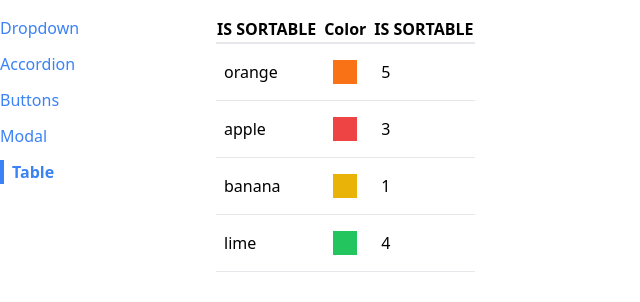
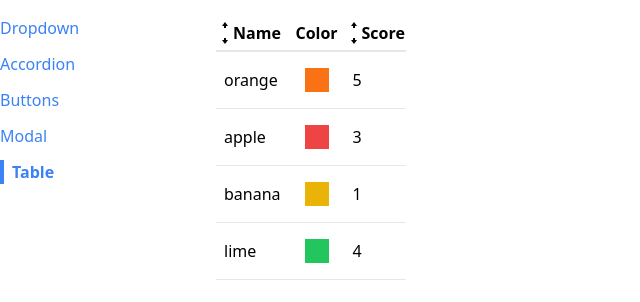
Before and after one commit to kuladeepperumalla/react-custom-components, a React (Create React App) app: page /table in a window 1280 px wide. Shown: the top 302 px of the page, without its empty margins (0-640 px from the left). Built offline with nearby package versions, Linux system fonts and the light colour scheme.

Commit message:
commit #21 Sortable Table

```diff
--- a/src/components/SortableTable.js
+++ b/src/components/SortableTable.js
@@ -1,7 +1,11 @@
+import {GoArrowSmallUp, GoArrowSmallDown} from 'react-icons/go'
+import { useState } from 'react';
 import Table from './Table';
 
 function SortableTable(props){
-    const {config} = props;
+    const {config, data} = props;
+    const [sortOrder, setSortOrder] = useState(null);
+    const [sortBy, setSortBy] = useState(null)
 
     const updatedConfig = config.map((column) => {
 
@@ -9,16 +13,90 @@
             return column;
         };
 
-        const handleClick = (e) =>{
-            console.log(e.label)
+        const handleClick = (lable) =>{
+            if(sortBy && lable !== sortBy){
+                setSortOrder('asc');
+                setSortBy(lable);
+                return;
+            }
+            if (sortOrder === null) {
+              setSortOrder("asc");
+              setSortBy(lable);
+            } else if (sortOrder === "asc") {
+              setSortOrder("desc");
+              setSortBy(lable);
+            } else if (sortOrder === "desc") {
+              setSortOrder(null);
+              setSortBy(null);
+            }
         }
-        return{
-            ...column,
-            header: () => <th onClick={() => handleClick(column)}>{column.lable} IS SORTABLE</th>
 
+        return {
+          ...column,
+          header: () => (
+            <th className='cursor-pointer hover:bg-gray-100'
+            onClick={() => handleClick(column.label)}>
+              <div className="flex items-center">
+                {getIcons(column.label, sortBy, sortOrder)}
+                {column.label}
+              </div>
+            </th>
+          ),
+        };
+    })
+        let sortedData = data;
+        if (sortBy && sortOrder) {
+            const { sortValue } = config.find(column => column.label === sortBy);
+
+            sortedData = [...data].sort((a,b)=>{
+                const valueA = sortValue(a);
+                const valueB = sortValue(b);
+
+                const reverseOrder = sortOrder === "asc"? 1 : -1;
+
+                if(typeof valueA === "string"){
+                    return valueA.localeCompare(valueB) * reverseOrder;
+                } else {
+                    return (valueA - valueB) * reverseOrder;
+                }
+            })
         }
-    })
-    return <Table {...props} config={updatedConfig}/>
+
+    return <div>
+        <Table {...props} data={sortedData} config={updatedConfig}/>
+        </div>
+}
+
+const getIcons = (label, sortBy, sortOrder) => {
+    if(label !== sortBy){
+        return (
+          <div>
+            <GoArrowSmallUp />
+            <GoArrowSmallDown />
+          </div>
+        );
+    }
+
+    if (sortOrder === null) {
+      return (
+        <div>
+          <GoArrowSmallUp />
+          <GoArrowSmallDown />
+        </div>
+      );
+    } else if (sortOrder === "asc") {
+      return (
+        <div>
+          <GoArrowSmallUp />
+        </div>
+      );
+    } else if (sortOrder === "desc") {
+      return (
+        <div>
+          <GoArrowSmallDown />
+        </div>
+      );
+    }
 }
 
 export default SortableTable
```
